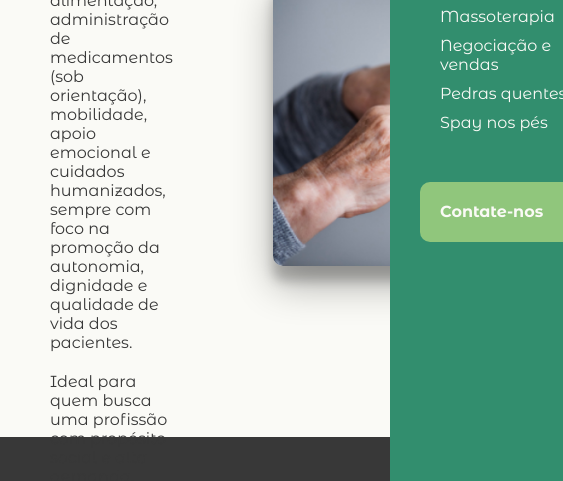
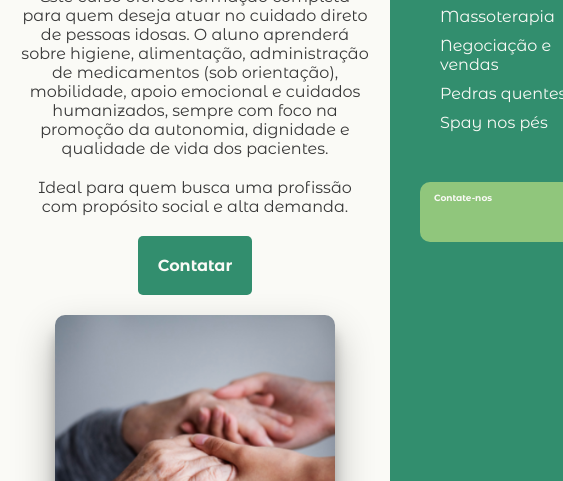
Before and after one commit to HelloAkiraS/ctnc-repo, a plain HTML site: page curso1.html in a window 390 px wide. Shown: the part 296-777 px from the top of the page, 563 px wide, since content can reach past the window. Drawn offline with Linux system fonts and the light colour scheme; a web font is replaced by a local one.

Commit message:
responsividade curso-view e sobre nos

```diff
--- a/assets/css/cursos-view.css
+++ b/assets/css/cursos-view.css
@@ -21,6 +21,7 @@ main section .limit-container {
   align-items: center;
   justify-content: space-between;
   gap: 100px;
+  min-height: calc(100vh - 100px);
 }
 
 main .limit-container>img {
@@ -47,3 +48,127 @@ main .limit-container a{
     text-decoration: none;
     color: var(--light-color);
 }
+
+/*   Q U E R I E S   */
+@media (max-width: 975px) {
+  main {
+    height: auto;
+  }
+
+  main section {
+    padding: 60px 0;
+  }
+
+  main section .limit-container {
+    flex-direction: column;
+    align-items: center;
+    justify-content: center;
+    text-align: center;
+    gap: 40px;
+    min-height: auto;
+    padding-top: 100px;
+  }
+
+  main section h1,
+  main section p {
+    width: 90%;
+    margin: 0 auto;
+    text-align: center;
+  }
+
+  main section img {
+    width: 90%;
+    max-width: 300px;
+    height: auto;
+  }
+}
+
+/* Até 634px - celulares médios */
+@media (max-width: 634px) {
+  main {
+    height: auto;
+  }
+
+  main section {
+    padding: 40px 0;
+  }
+
+  main .limit-container {
+    flex-direction: column;
+    gap: 20px;
+    min-height: auto;
+    height: auto;
+    padding: 0 20px;
+    align-items: center;
+    justify-content: center;
+    text-align: center;
+  }
+
+  main section h1,
+  main section p {
+    width: 100%;
+  }
+
+  main .limit-container img {
+    width: 100%;
+    max-width: 280px;
+    height: auto;
+  }
+
+  .cta-button {
+    font-size: 0.9rem;
+    padding: 10px 14px;
+  }
+}
+
+/* Até 375px - iPhone SE e similares */
+@media (max-width: 375px) {
+  main section .limit-container {
+    padding-top: 80px;
+    gap: 20px;
+  }
+
+  main section h1 {
+    font-size: 1.2rem;
+    width: 95%;
+  }
+
+  main section p {
+    font-size: 0.95rem;
+    width: 90%;
+    line-height: 1.4;
+  }
+
+  main section img {
+    width: 100%;
+    max-width: 260px;
+    height: auto;
+  }
+
+  header nav img {
+    max-width: 120px;
+  }
+
+  .cta-button {
+    font-size: 0.8rem;
+    padding: 8px 10px;
+  }
+
+  @media (max-width: 375px) {
+  /* Ajusta o botão “Contatar” dentro da limit-container */
+  main .limit-container a {
+    font-size: 0.85rem;
+    padding: 10px 14px;
+    max-width: 90px;
+    margin-bottom: 16px;    /* <-- espaçamento para baixo */
+  }
+
+  /* Ou, alternativamente, coloque margem na imagem */
+  main .limit-container img {
+    width: 100%;
+    max-width: 260px;
+    height: auto;
+    margin-top: 16px;
+  }
+}
+}
--- a/assets/css/sobre.css
+++ b/assets/css/sobre.css
@@ -9,6 +9,7 @@ main section .limit-container {
   align-items: center;
   justify-content: space-between;
   gap: 100px;
+  min-height: calc(100vh - 100px);
 }
 
 main section:last-of-type .limit-container {
@@ -45,9 +46,82 @@ main section {
 }
 
 main section:nth-of-type(1) {
-    transform: rotate(180deg);
+  transform: rotate(180deg);
 }
 
 main section:nth-of-type(1) .limit-container {
-    transform: rotate(180deg);
+  transform: rotate(180deg);
 }
+
+/*   Q U E R I E S   */
+@media (max-width: 975px) {
+  main section {
+    padding: 60px 0;
+  }
+
+  main section .limit-container {
+    flex-direction: column !important;
+    align-items: center;
+    justify-content: center;
+    text-align: center;
+    gap: 40px;
+    min-height: auto;
+    padding-top: 100px;
+  }
+
+  main section h1,
+  main section p {
+    width: 90%;
+    margin: 0 auto;
+    text-align: center;
+  }
+
+  main section img {
+    width: 90%;
+    max-width: 300px;
+    height: auto;
+  }
+}
+
+@media (max-width: 671px) {
+  main .limit-container {
+    gap: 20px;
+  }
+
+  main section {
+    padding: 40px 0;
+  }
+}
+
+@media (max-width: 375px) {
+  main section .limit-container {
+    gap: 20px;
+    padding-top: 80px;
+  }
+
+  main section h1 {
+    font-size: 1.2rem;
+    width: 95%;
+  }
+
+  main section p {
+    font-size: 0.95rem;
+    width: 90%;
+    line-height: 1.4;
+  }
+
+  main section img {
+    width: 100%;
+    max-width: 260px;
+    height: auto;
+  }
+
+  header nav img {
+    max-width: 120px;
+  }
+
+  .cta-button {
+    font-size: 0.85rem;
+    padding: 8px 12px;
+  }
+}
```
